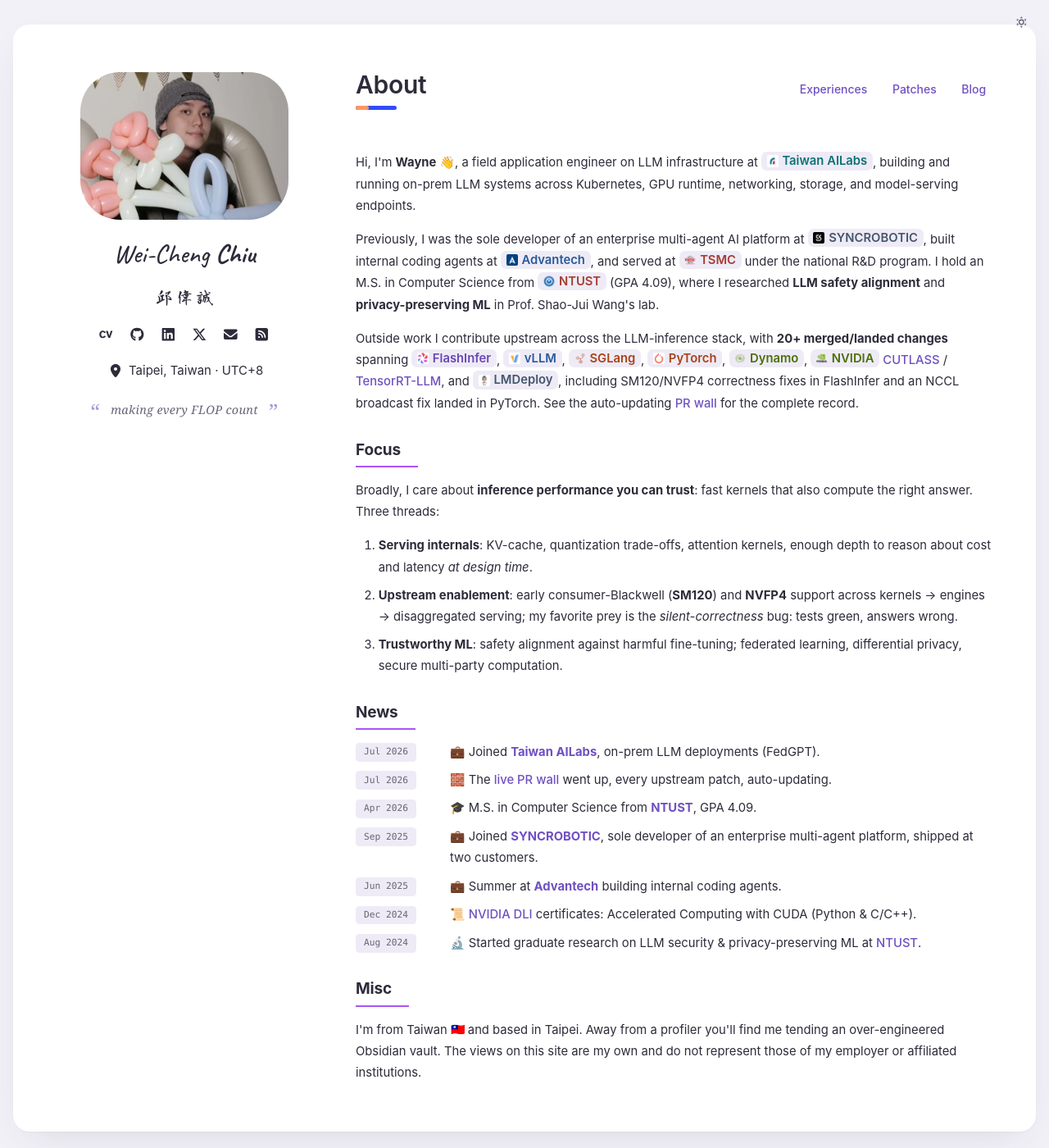
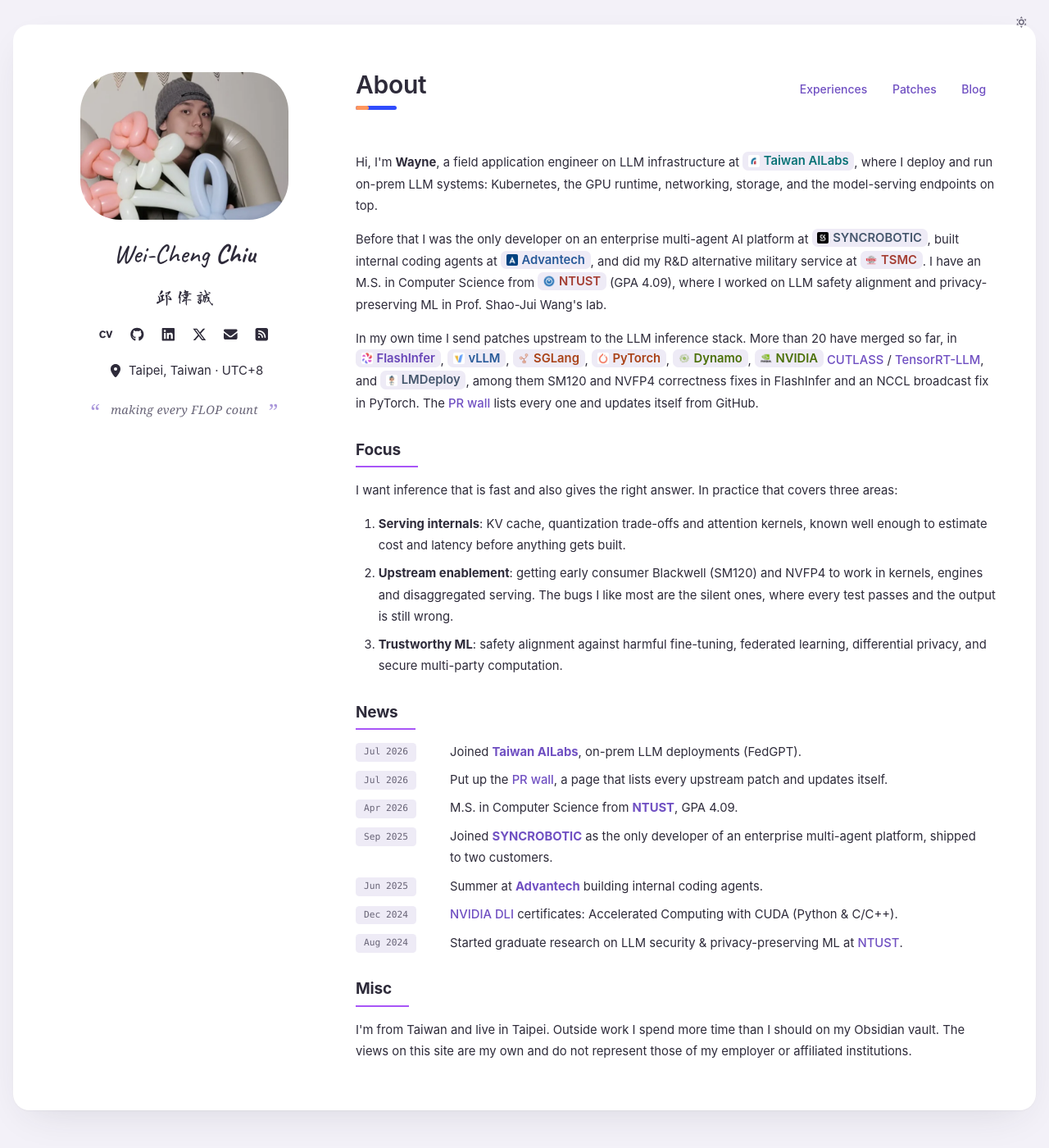
Before and after one commit to waynehacking8/waynehacking8.github.io, an MkDocs documentation site: the page built from docs/index.md, in a window 1280 px wide and 1400 px high. Shown: the whole window at 82% size. Built offline with MkDocs 1.6.1 and Material for MkDocs 9.7.7, drawn with Linux system fonts in a browser that asks for light colours; emoji names are drawn with the system emoji font.

Commit message:
Plainer copy on About, Patches, Blog and llms.txt
Removes the template tells: emoji bullets in News, the waving hand,
"Three threads", "favorite prey", "kernels → engines", "curated
selection", and the "tests green, answers wrong" slogan repeated on
three pages. Same facts, first person, ordinary sentences. One claim
was tightened rather than widened: Patches says two themes recur
instead of implying every patch is SM120 work.

Co-Authored-By: Claude Opus 5.5 <noreply@anthropic.com>
Claude-Session: https://claude.ai/code/session_01Lxm6rdZT51NQf4vbKuvaH7

```diff
--- a/docs/index.md
+++ b/docs/index.md
@@ -6,22 +6,22 @@ hide:
 
 # About
 
-Hi, I'm **Wayne** 👋, a field application engineer on LLM infrastructure at
+Hi, I'm **Wayne**, a field application engineer on LLM infrastructure at
 <a href="https://ailabs.tw/"><span class="chip chip-teal"><img src="assets/logos/tail.png" alt="" width="64" height="64" />Taiwan AILabs</span></a>,
-building and running on-prem LLM systems across Kubernetes, GPU runtime,
-networking, storage, and model-serving endpoints.
+where I deploy and run on-prem LLM systems: Kubernetes, the GPU runtime,
+networking, storage, and the model-serving endpoints on top.
 
-Previously, I was the sole developer of an enterprise multi-agent AI platform at
+Before that I was the only developer on an enterprise multi-agent AI platform at
 <a href="https://syncrobotic.ai/"><span class="chip chip-navy"><img src="assets/logos/syncrobotic.png" alt="" width="64" height="64" />SYNCROBOTIC</span></a>, built internal coding agents at
 <a href="https://www.advantech.com/en"><span class="chip chip-blue"><img src="assets/logos/advantech.png" alt="" width="64" height="64" />Advantech</span></a>,
-and served at <a href="https://www.tsmc.com/english"><span class="chip chip-red"><img src="assets/logos/tsmc.png" alt="" width="64" height="64" />TSMC</span></a>
-under the national R&D program. I hold an M.S. in Computer Science from
+and did my R&D alternative military service at <a href="https://www.tsmc.com/english"><span class="chip chip-red"><img src="assets/logos/tsmc.png" alt="" width="64" height="64" />TSMC</span></a>.
+I have an M.S. in Computer Science from
 <a href="https://www.ntust.edu.tw/"><span class="chip chip-red"><img src="assets/logos/ntust.png" alt="" width="64" height="64" />NTUST</span></a>
-(GPA 4.09), where I researched **LLM safety alignment** and **privacy-preserving ML**
+(GPA 4.09), where I worked on LLM safety alignment and privacy-preserving ML
 in Prof. Shao-Jui Wang's lab.
 
-Outside work I contribute upstream across the LLM-inference stack, with **20+
-merged/landed changes** spanning
+In my own time I send patches upstream to the LLM inference stack. More than 20
+have merged so far, in
 <a href="https://github.com/flashinfer-ai/flashinfer"><span class="chip chip-purple"><img src="assets/logos/flashinfer.png" alt="" width="64" height="64" />FlashInfer</span></a>,
 <a href="https://github.com/vllm-project/vllm"><span class="chip chip-blue"><img src="assets/logos/vllm.png" alt="" width="64" height="64" />vLLM</span></a>,
 <a href="https://github.com/sgl-project/sglang"><span class="chip chip-orange"><img src="assets/logos/sglang.png" alt="" width="64" height="64" />SGLang</span></a>,
@@ -30,49 +30,49 @@ merged/landed changes** spanning
 <a href="https://github.com/NVIDIA"><span class="chip chip-green"><img src="assets/logos/nvidia.png" alt="" width="64" height="64" />NVIDIA</span></a>
 <a href="https://github.com/NVIDIA/cutlass">CUTLASS</a> / <a href="https://github.com/NVIDIA/TensorRT-LLM">TensorRT-LLM</a>, and
 <a href="https://github.com/InternLM/lmdeploy"><span class="chip chip-navy"><img src="assets/logos/internlm.png" alt="" width="64" height="64" />LMDeploy</span></a>,
-including SM120/NVFP4 correctness fixes in FlashInfer and an NCCL broadcast fix
-landed in PyTorch. See the auto-updating [PR wall](https://prs.wayne.is-a.dev)
-for the complete record.
+among them SM120 and NVFP4 correctness fixes in FlashInfer and an NCCL broadcast
+fix in PyTorch. The [PR wall](https://prs.wayne.is-a.dev) lists every one and
+updates itself from GitHub.
 
 ## Focus
 
-Broadly, I care about **inference performance you can trust**: fast kernels that also
-compute the right answer. Three threads:
+I want inference that is fast and also gives the right answer. In practice that
+covers three areas:
 
-1. **Serving internals**: KV-cache, quantization trade-offs, attention kernels,
-   enough depth to reason about cost and latency *at design time*.
-2. **Upstream enablement**: early consumer-Blackwell (**SM120**) and **NVFP4** support
-   across kernels → engines → disaggregated serving; my favorite prey is the
-   *silent-correctness* bug: tests green, answers wrong.
-3. **Trustworthy ML**: safety alignment against harmful fine-tuning; federated
-   learning, differential privacy, secure multi-party computation.
+1. **Serving internals**: KV cache, quantization trade-offs and attention kernels,
+   known well enough to estimate cost and latency before anything gets built.
+2. **Upstream enablement**: getting early consumer Blackwell (SM120) and NVFP4 to
+   work in kernels, engines and disaggregated serving. The bugs I like most are
+   the silent ones, where every test passes and the output is still wrong.
+3. **Trustworthy ML**: safety alignment against harmful fine-tuning, federated
+   learning, differential privacy, and secure multi-party computation.
 
 ## News
 
 <div class="pb-news">
 <dl>
   <dt>Jul 2026</dt>
-  <dd>💼 Joined <a href="https://ailabs.tw/"><strong>Taiwan AILabs</strong></a>, on-prem LLM deployments (FedGPT).</dd>
+  <dd>Joined <a href="https://ailabs.tw/"><strong>Taiwan AILabs</strong></a>, on-prem LLM deployments (FedGPT).</dd>
   <dt>Jul 2026</dt>
-  <dd>🧱 The <a href="https://prs.wayne.is-a.dev">live PR wall</a> went up, every
-      upstream patch, auto-updating.</dd>
+  <dd>Put up the <a href="https://prs.wayne.is-a.dev">PR wall</a>, a page that
+      lists every upstream patch and updates itself.</dd>
   <dt>Apr 2026</dt>
-  <dd>🎓 M.S. in Computer Science from <a href="https://www.ntust.edu.tw/"><strong>NTUST</strong></a>, GPA 4.09.</dd>
+  <dd>M.S. in Computer Science from <a href="https://www.ntust.edu.tw/"><strong>NTUST</strong></a>, GPA 4.09.</dd>
   <dt>Sep 2025</dt>
-  <dd>💼 Joined <a href="https://syncrobotic.ai/"><strong>SYNCROBOTIC</strong></a>, sole developer of an enterprise
-      multi-agent platform, shipped at two customers.</dd>
+  <dd>Joined <a href="https://syncrobotic.ai/"><strong>SYNCROBOTIC</strong></a> as the only developer of an
+      enterprise multi-agent platform, shipped to two customers.</dd>
   <dt>Jun 2025</dt>
-  <dd>💼 Summer at <a href="https://www.advantech.com/en"><strong>Advantech</strong></a> building internal coding agents.</dd>
+  <dd>Summer at <a href="https://www.advantech.com/en"><strong>Advantech</strong></a> building internal coding agents.</dd>
   <dt>Dec 2024</dt>
-  <dd>📜 <a href="https://learn.nvidia.com/">NVIDIA DLI</a> certificates: Accelerated Computing with CUDA (Python &amp; C/C++).</dd>
+  <dd><a href="https://learn.nvidia.com/">NVIDIA DLI</a> certificates: Accelerated Computing with CUDA (Python &amp; C/C++).</dd>
   <dt>Aug 2024</dt>
-  <dd>🔬 Started graduate research on LLM security &amp; privacy-preserving ML at
+  <dd>Started graduate research on LLM security &amp; privacy-preserving ML at
       <a href="https://www.ntust.edu.tw/">NTUST</a>.</dd>
 </dl>
 </div>
 
 ## Misc
 
-I'm from Taiwan :flag_tw: and based in Taipei. Away from a profiler you'll find me tending an
-over-engineered Obsidian vault. The views on this site are my own and do not represent
-those of my employer or affiliated institutions.
+I'm from Taiwan and live in Taipei. Outside work I spend more time than I should on
+my Obsidian vault. The views on this site are my own and do not represent those of
+my employer or affiliated institutions.
```
Also changed, not shown: docs/blog/index.md (+3 -4 lines), docs/llms.txt (+5 -5 lines), docs/patches.md (+12 -13 lines).
